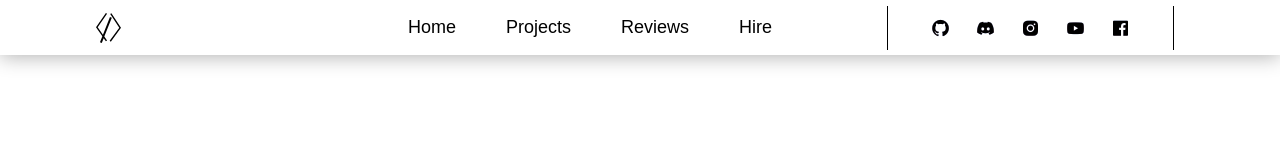
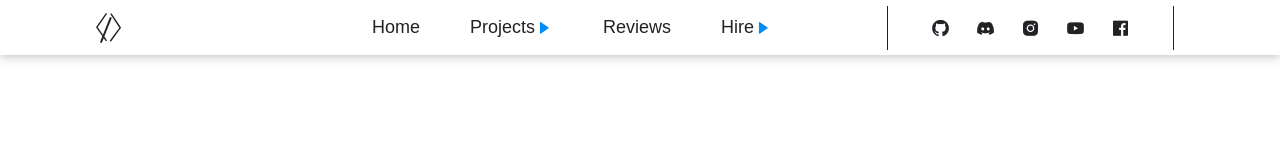
Before and after one commit to SabbirMurad/Personal_portfolio, a plain HTML site: page index.html in a window 1280 px wide. Drawn offline with nearby package versions, Linux system fonts and the light colour scheme.

Commit message:
added utilities for theme changing

```diff
--- a/css/navber.css
+++ b/css/navber.css
@@ -1,8 +1,9 @@
 .navber{
   height: 55px;
   width: 100vw;
-  background-color: #fff;
-  box-shadow: 0px 2px 20px rgba(0, 0, 0, 0.3);
+  background-color: var(--background-color);
+  box-shadow: 0px 1px 10px var(--box-shadow);
+  font-weight: 500;
 }
 .nav_container{
   max-width: 85vw;
@@ -14,9 +15,11 @@
 }
 .logo{
   height: 30px;
+  color: var(--background-color);
 }
-.logo img{
+.logo svg{
   height: 100%;
+  fill: var(--text-color);
 }
 .nav_left{
   display: flex;
@@ -44,7 +47,7 @@
 .item_background{
   height: 100%;
   width: 100%;
-  background-color: #fff;
+  background-color: var(--background-color);
   position: absolute;
   top: 0;
   left: 0;
@@ -56,20 +59,30 @@
   width: 100%;
   display: flex;
   align-items: center;
-  color: #000;
+  color: var(--text-color);
   z-index: 1;
+}
+.item_text .sub_arrow{
+  font-size: 14px;
+  padding: 0 2px;
+  color: var(--primary-color);
+  transition: all .3s ease;
+
 }
 .nav_items .item:hover .item_background{
   transform: translateX(0%);
-  background-color: black;
+  background-color: var(--text-color);
 }
 .nav_items .item:hover .item_text{
-  color: #fff;
+  color: var(--background-color);
+}
+.item:hover .item_text .sub_arrow{
+  rotate: 90deg;
 }
 .nav_icons{
   display: flex;
-  border-left: 1px solid black;
-  border-right: 1px solid black;
+  border-left: 1px solid var(--text-color);
+  border-right: 1px solid var(--text-color);
   margin: 0px 10px;
   height: 80%;
   align-items: center;
@@ -80,6 +93,7 @@
   padding: 5px;
   margin: 0px 10px;
   cursor: pointer;
+  color: var(--text-color);
 }
 .nav_icon_option{
   display: none;
@@ -96,17 +110,18 @@
     top: 0;
     left: 0;
     flex-direction: column;
-    background-color: rgba(255, 255, 255, 0.8);
+    background-color: var(--background-blur);
     height: 100vh;
     margin: 0;
     width: 40vw;
     justify-content: unset;
     padding-top:55px;
-    box-shadow: 2px 0px 10px rgba(0, 0, 0, 0.3);
+    box-shadow: 1px 0px 5px var(--box-shadow);
     transition: all .3s ease;
+    color: var(--text-color);
   }
   .nav_hidden{
-    transform: translateX(-100%);
+    transform: translateX(-110%);
   }
   .nav_items .item{
     margin: 0;
@@ -114,7 +129,7 @@
     height: unset;
     width: 100%;
     padding: 10px 30px;
-    box-shadow: 0px 1px 5px rgba(0, 0, 0, 0.3);
+    box-shadow: 0px 0px 3px var(--box-shadow);
   }
   .nav_icon_option{
     position: absolute;
@@ -122,10 +137,10 @@
     right: 0;
     margin: 0 15px;
     margin-top: 70px;
-    color: #fff;
+    color: var(--background-color);
     font-size: 20px;
     padding: 5px;
-    background-color: black;
+    background-color: var(--text-color);
     height: 30px;
     width: 30px;
     display:flex ;
@@ -135,7 +150,7 @@
   }
   .nav_icon_option .close{
     rotate: 45deg;
-    color: aqua;
+    color: var(--primary-color);
   }
   .nav_icons{
     position: absolute;
@@ -144,13 +159,13 @@
     flex-direction: column;
     margin: 0 15px;
     margin-top: 70px;
-    background-color: black;
+    background-color: var(--text-color);
     border-radius: 25px;
-    height: 0px;
+    height: 5px;
     overflow: hidden;
     padding: 0px 2px;
     padding-top: 32px;
-    transition: all .3s ease;
+    transition: all .5s ease-in-out;
   }
   .icon_active{
     height: 210px;
@@ -158,7 +173,7 @@
   .nav_icons .icon_holder{
     margin: 5px 0;
     padding: 10px 0px;
-    color: #fff;
+    color: var(--background-color);
   }
   .nav_menubar{
     height: 55px;
@@ -174,7 +189,7 @@
   }
   .nav_menubar .bar{
     height: 1px;
-    background-color: #000;
+    background-color: var(--text-color);
     transition: all .3s ease;
   }
   .bar_1{
--- a/css/utilities.css
+++ b/css/utilities.css
@@ -3,4 +3,23 @@
   margin: 0;
   box-sizing: border-box;
   font-family: Arial, Helvetica, sans-serif;
+
 }
+body{
+  font-family: 'Segoe UI', Tahoma, Geneva, Verdana, sans-serif;
+
+  --text-color:#222;
+  --background-color:#fff;
+  --primary-color:#008BF5;
+  --background-blur:rgba(255,255,255,0.8);
+  --box-shadow:rgba(34,34,34,0.3);
+
+  background-color: var(--background-color);
+}
+.dark_theme{
+  --text-color:#fff;
+  --background-color:#222;
+  --primary-color:#008BF5;
+  --background-blur:rgba(34,34,34,0.8);
+  --box-shadow:rgba(255,255,255,0.3);
+}
--- a/index.html
+++ b/index.html
@@ -4,6 +4,8 @@
   <meta charset="UTF-8">
   <meta http-equiv="X-UA-Compatible" content="IE=edge">
   <meta name="viewport" content="width=device-width, initial-scale=1.0">
+  <!-- importing fonts -->
+  <link href="https://fonts.googleapis.com/css2?family=Roboto&display=swap" rel="stylesheet">
   <!-- importing icons -->
   <link href='https://unpkg.com/boxicons@2.1.4/css/boxicons.min.css' rel='stylesheet'>
   <!-- importing css -->
@@ -11,13 +13,14 @@
   <link rel="stylesheet" href="/css/navber.css" >
   <link rel="stylesheet" href="/css/glitch_icons.css">
   <!-- title -->
+  <link rel="icon" href="/imgs/logo.png">
   <title>Sabbir Hassan</title>
 </head>
-<body>
+<body class="">
   <div class="navber">
     <div class="nav_container">
       <div class="logo">
-        <img src="/icons/logo.svg" alt="">
+        <svg id="logo" xmlns="http://www.w3.org/2000/svg" viewBox="0 0 415.56 497.15"><polygon points="262.61 77.27 232.06 65.16 115.53 359.34 28.47 235 183.66 13.36 164.58 0 0.13 234.87 0 234.96 0.03 235 0 235.05 0.13 235.14 105.25 385.27 65.73 485.05 96.28 497.15 127.83 417.51 164.58 470 183.66 456.64 138.1 391.58 262.61 77.27"/><polygon points="415.56 243.56 415.53 243.52 415.54 243.5 415.5 243.47 255.72 5.26 236.38 18.23 387.1 242.95 227.46 461.46 246.27 475.2 415.43 243.65 415.56 243.56"/></svg>
       </div>
       <div class="nav_left">
       <!----------------------------------- nav items -->
@@ -32,6 +35,7 @@
           <div class="item_background"></div>
           <div class="item_text">
             Projects
+            <i class='bx bxs-right-arrow sub_arrow'></i>
           </div>
         </div>
         <div class="item">
@@ -44,6 +48,7 @@
           <div class="item_background"></div>
           <div class="item_text">
             Hire
+            <i class='bx bxs-right-arrow sub_arrow'></i>
           </div>
         </div>
       </div>
@@ -72,7 +77,7 @@
         <div class="icon_holder">
           <i class='bx bxl-facebook-square icon_blue icon' ></i>
           <i class='bx bxl-facebook-square icon_pink icon' ></i>
-          <i class='bx bxl-facebook-square iocn_front icon' ></i>
+          <i class='bx bxl-facebook-square icon_front icon' ></i>
         </div>
       </div>
       <div class="nav_icon_option">
```
Also changed, not shown: imgs/logo.png (added).
